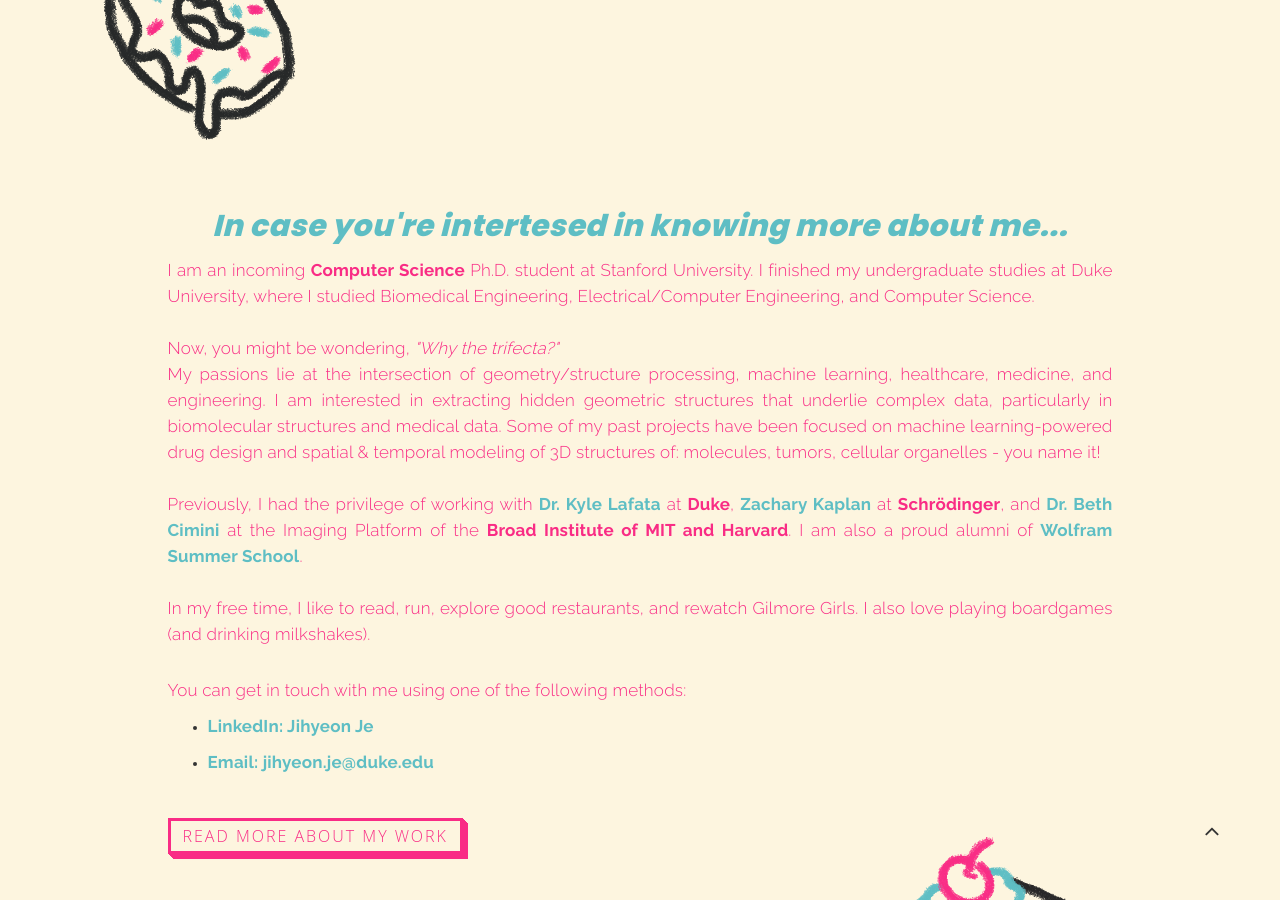
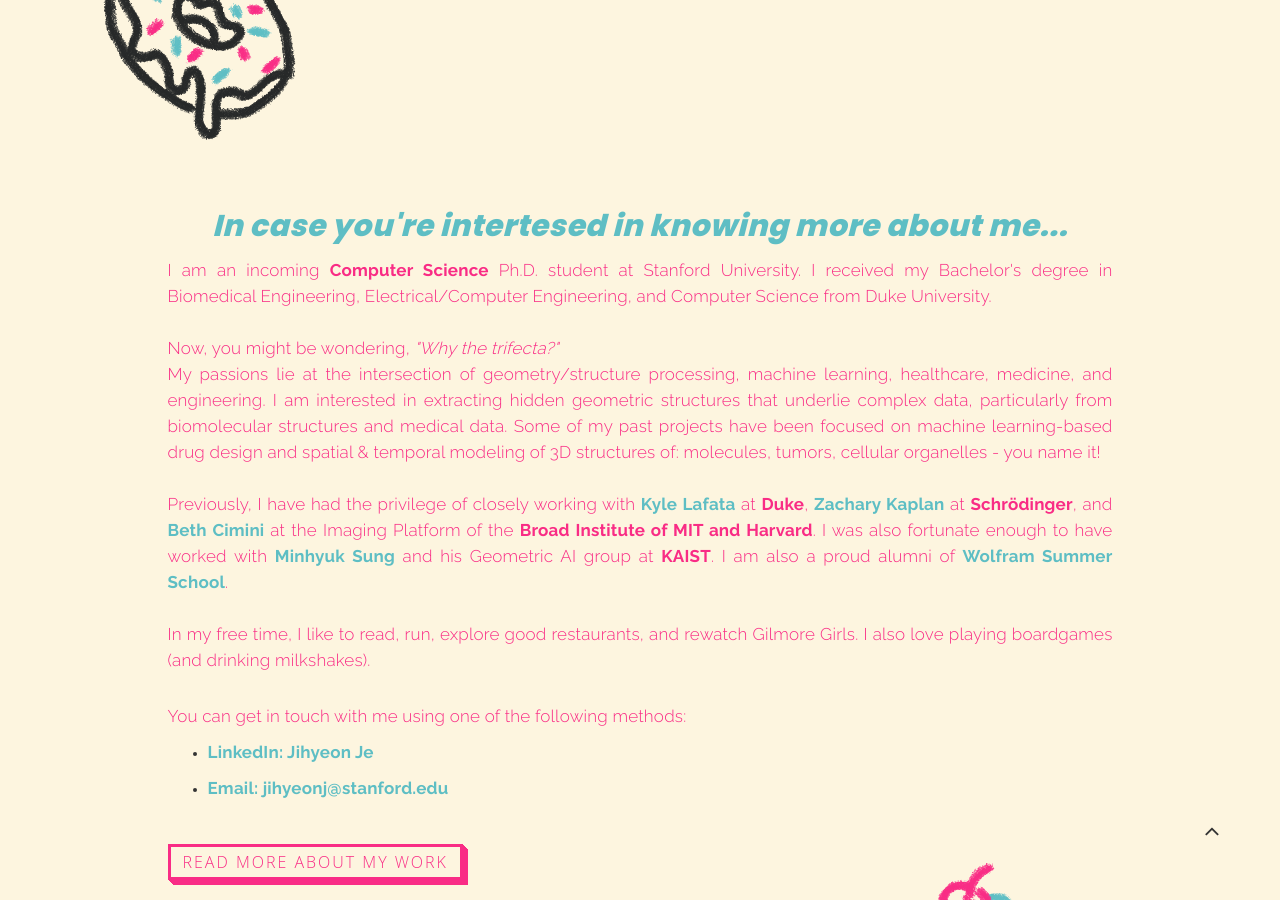
Before and after one commit to rpraka/JihyeonJe.com, a Jekyll site: the page index.html, which Jekyll copies as it is, in a window 1280 px wide and 900 px high, scrolled down 1123 px. Built offline with Jekyll 4.4.1, drawn with Linux system fonts in a browser that asks for light colours.

Commit message:
Update index.html

```diff
--- a/index.html
+++ b/index.html
@@ -114,7 +114,7 @@
           <div class="row">
 
                <div class="col-md-12 col-sm-12">
-                    <h2 style="text-align: left; font-size: 100px" >Hi there! <br> I'm <span style="color:#F92C85; font-family: Clatter; font-size: 200px">Jihyeon Je. </span></h2>
+                    <h2 style="text-align: left; font-size: 90px" >Hi there! <br> I'm <span style="color:#F92C85; font-family: Clatter; font-size: 180px">Jihyeon Je. </span></h2>
                    <div class="typewriter">
                       <h3>Welcome to my personal blog. Scroll down to read more.      </h3>
                     </div>
@@ -140,20 +140,21 @@
                          </div>
 
                          <div class="blog-post-des">
-                              <p>I am an incoming <b>Computer Science</b> Ph.D. student at Stanford University. I finished my undergraduate studies at Duke University, where I studied Biomedical Engineering, Electrical/Computer Engineering, and Computer Science.
+                              <p>I am an incoming <b>Computer Science</b> Ph.D. student at Stanford University. I received my Bachelor's degree in Biomedical Engineering, Electrical/Computer Engineering, and Computer Science from Duke University.
                                    <br><br>Now, you might be wondering, <i>"Why the trifecta?"</i><br>
                                    My passions lie at the intersection of geometry/structure processing, machine learning, healthcare, medicine, and engineering.
-                                   I am interested in extracting hidden geometric structures that underlie complex data, particularly in biomolecular structures and medical data.
+                                   I am interested in extracting hidden geometric structures that underlie complex data, particularly from biomolecular structures and medical data.
 
-                                   Some of my past projects have been focused on machine learning-powered drug design and spatial & temporal modeling of 3D structures of: molecules, tumors, cellular organelles - you name it! <br><br>
-                                   Previously, I had the privilege of working with <a href="https://www.kylelafata.com/"><b>Dr. Kyle Lafata</b></a> at <b>Duke</b>, <a href="https://zakaplan.com/"><b>Zachary Kaplan</b></a> at <b>Schrödinger</b>, and <a href="https://cimini-lab.broadinstitute.org/"><b>Dr. Beth Cimini</b></a> at the Imaging Platform of the <b>Broad Institute of MIT and Harvard</b>.
+                                   Some of my past projects have been focused on machine learning-based drug design and spatial & temporal modeling of 3D structures of: molecules, tumors, cellular organelles - you name it! <br><br>
+                                   Previously, I have had the privilege of closely working with <a href="https://www.kylelafata.com/"><b>Kyle Lafata</b></a> at <b>Duke</b>, <a href="https://zakaplan.com/"><b>Zachary Kaplan</b></a> at <b>Schrödinger</b>, and <a href="https://cimini-lab.broadinstitute.org/"><b>Beth Cimini</b></a> at the Imaging Platform of the <b>Broad Institute of MIT and Harvard</b>.
+                                   I was also fortunate enough to have worked with <a href="https://mhsung.github.io/"><b>Minhyuk Sung</b></a> and his Geometric AI group at <b>KAIST</b>.
                                    I am also a proud alumni of <a href="https://education.wolfram.com/summer-school/alumni/2018/"><b>Wolfram Summer School</b></a>.
                                    <br><br>
                                    In my free time, I like to read, run, explore good restaurants, and rewatch Gilmore Girls. I also love playing boardgames (and drinking milkshakes). </p> <br>
                               <p> You can get in touch with me using one of the following methods: </p>
                               <ul>
                                  <li> <p><a href="https://www.linkedin.com/in/jihyeon-je/"><b>LinkedIn: Jihyeon Je</b></a></p></li>
-                                 <li> <p><a href="mailto: jj271@duke.edu"><b>Email: jihyeon.je@duke.edu</b></a></p></li>
+                                 <li> <p><a href="mailto: jihyeonj@stanford.edu"><b>Email: jihyeonj@stanford.edu</b></a></p></li>
                               </ul><br><br>
                               <img src="images/cake.png" style="width: 30%; height: 30%;" ALIGN="right" />
                               <a href="about.html" class="button-54">Read more about my work</a>
```
